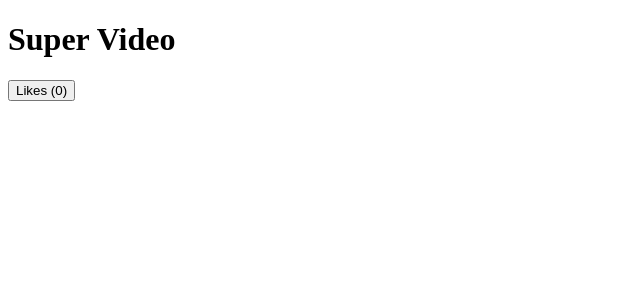
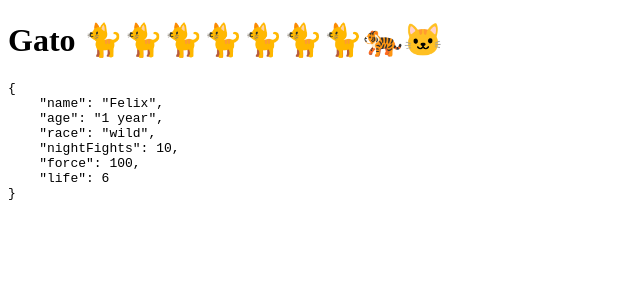
Before and after one commit to carlosmorera/CursoReact2020, a React (Create React App) app: page / in a window 1280 px wide. Shown: the top 300 px of the page, without its empty margins (0-640 px from the left). Built offline with nearby package versions, Linux system fonts and the light colour scheme.

Commit message:
Se hace ejerciciode spread

```diff
--- a/src/App.js
+++ b/src/App.js
@@ -1,42 +1,41 @@
 import React, {Component} from "react";
 
-class Contador extends Component {
+const Gato = (props) => (
+    <div>
+        <h1>
+            Gato 🐈🐈🐈🐈🐈🐈🐈🐅🐱
+        </h1>
+        <pre>
+            {JSON.stringify(props, null, 4)}
+        </pre>
+    </div>
+)
 
+class App extends Component {
     state = {
-        video:{
-            tittle: 'Super Video',
-             likes: 0
-        }
-    }
-
-    add = () => {
-        this.setState((state) => ({
-            video: {
-                ...this.state.video,
-                likes: this.state.video.likes + 1
-            }
-        }))
+        force: 100,
+        life: 6,
+        age: '1 year'
     }
 
     render() {
+        const otherData = {
+            race: 'wild',
+            nightFights: 10
+        }
+
         return (
             <div>
-                <h1>
-                    {this.state.video.tittle}
-                </h1>
-                <button onClick={this.add}>
-                    Likes ({this.state.video.likes})
-                </button>
+                <Gato
+                    name='Felix'
+                    age='2 years'
+                    {...otherData}
+                    {...this.state}
+                />
             </div>
 
         )
     }
 }
 
-const App = () => (
-    <div>
-        <Contador/>
-    </div>
-)
-
 export default App
```
